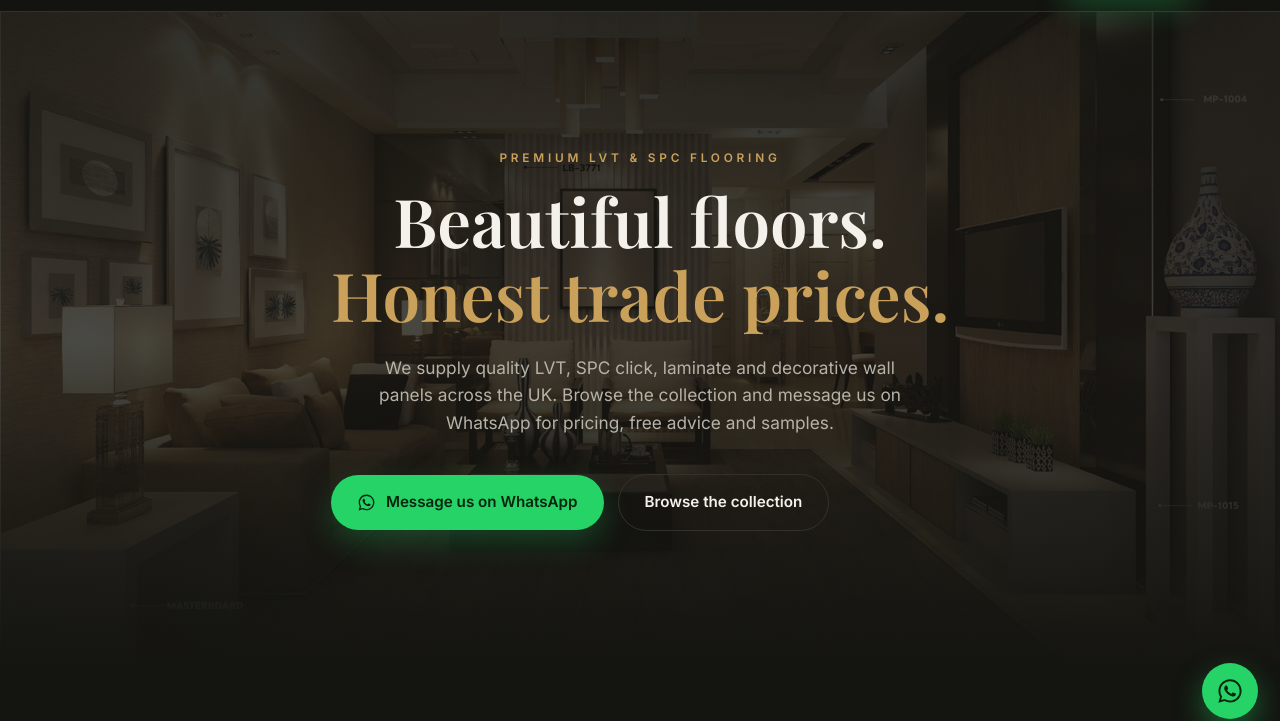
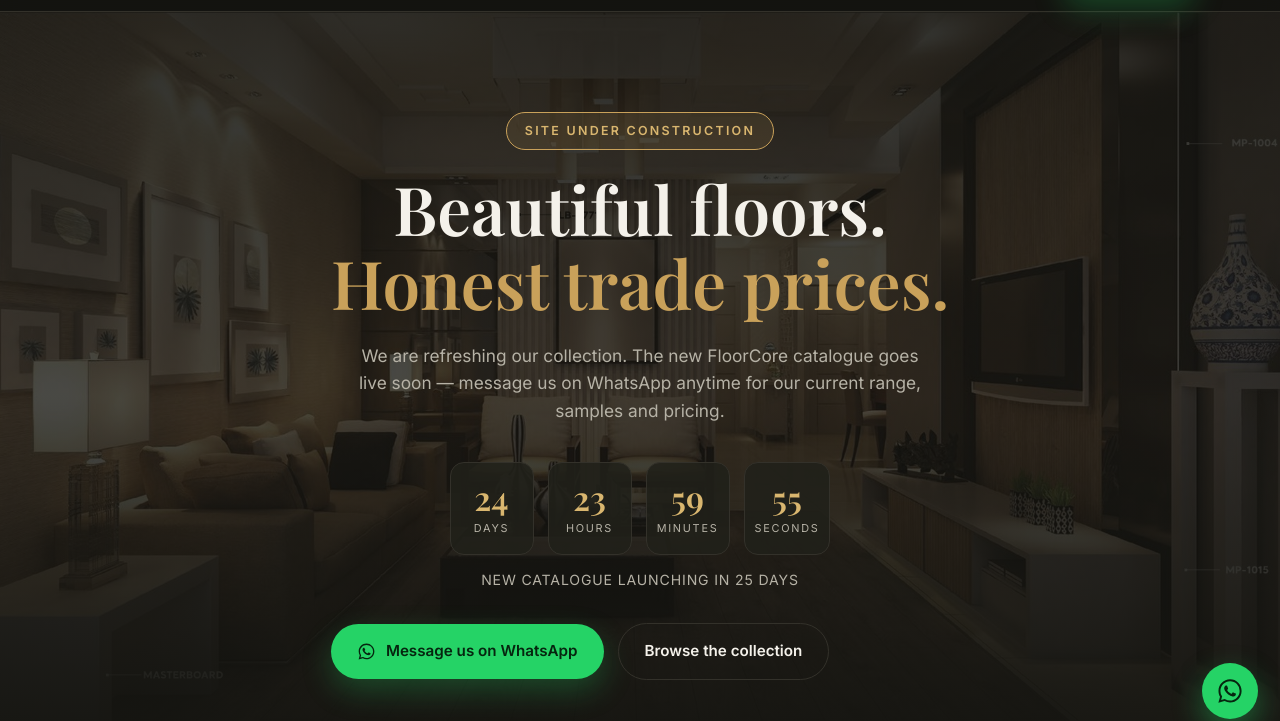
Before and after one commit to biteandbrand/floorcore, a plain HTML site: page index.html in a window 1280 px wide. Shown: the part 59-780 px from the top of the page. Drawn offline with nearby package versions, Linux system fonts and the light colour scheme.

Commit message:
Add under-construction mode: blurred products, badge and 25-day countdown

```diff
--- a/assets/css/style.css
+++ b/assets/css/style.css
@@ -241,6 +241,63 @@ img {
   margin: 0 auto 38px;
 }
 
+/* ---------- Under construction badge ---------- */
+.construction-badge {
+  display: inline-block;
+  background: rgba(201, 161, 90, 0.12);
+  border: 1px solid var(--accent);
+  color: var(--accent-strong);
+  padding: 8px 18px;
+  border-radius: 999px;
+  font-size: 0.78rem;
+  font-weight: 600;
+  letter-spacing: 0.18em;
+  text-transform: uppercase;
+  margin-bottom: 22px;
+}
+
+/* ---------- Countdown ---------- */
+.countdown {
+  display: flex;
+  gap: 14px;
+  justify-content: center;
+  margin-bottom: 14px;
+}
+
+.countdown-item {
+  background: rgba(32, 32, 26, 0.88);
+  border: 1px solid var(--line);
+  border-radius: 14px;
+  min-width: 84px;
+  padding: 16px 10px;
+}
+
+.countdown-num {
+  display: block;
+  font-family: "Playfair Display", Georgia, serif;
+  font-size: 2.1rem;
+  font-weight: 600;
+  line-height: 1.1;
+  color: var(--accent-strong);
+}
+
+.countdown-label {
+  display: block;
+  font-size: 0.68rem;
+  letter-spacing: 0.16em;
+  text-transform: uppercase;
+  color: var(--text-dim);
+  margin-top: 4px;
+}
+
+.countdown-note {
+  color: var(--text-dim);
+  font-size: 0.88rem;
+  letter-spacing: 0.06em;
+  text-transform: uppercase;
+  margin-bottom: 32px;
+}
+
 /* ---------- Categories ---------- */
 .categories {
   padding: 56px 0 24px;
@@ -326,6 +383,7 @@ img {
 }
 
 .product-img {
+  position: relative;
   aspect-ratio: 4 / 3;
   overflow: hidden;
   background: #2a2a22;
@@ -335,7 +393,26 @@ img {
   width: 100%;
   height: 100%;
   object-fit: cover;
+  filter: blur(9px);
+  transform: scale(1.08);
   transition: transform 0.35s ease;
+}
+
+.product-img::after {
+  content: "Under Construction";
+  position: absolute;
+  inset: 0;
+  display: flex;
+  align-items: center;
+  justify-content: center;
+  background: rgba(20, 20, 16, 0.45);
+  color: var(--accent-strong);
+  font-size: 0.78rem;
+  font-weight: 600;
+  letter-spacing: 0.18em;
+  text-transform: uppercase;
+  text-align: center;
+  pointer-events: none;
 }
 
 .product-card:hover .product-img img {
--- a/assets/js/main.js
+++ b/assets/js/main.js
@@ -3,4 +3,43 @@ document.addEventListener("DOMContentLoaded", function () {
   if (yearEl) {
     yearEl.textContent = new Date().getFullYear();
   }
+
+  var COUNTDOWN_KEY = "floorcore_launch";
+  var DAYS = 25;
+  var target = localStorage.getItem(COUNTDOWN_KEY);
+
+  if (!target) {
+    target = String(Date.now() + DAYS * 24 * 60 * 60 * 1000);
+    localStorage.setItem(COUNTDOWN_KEY, target);
+  }
+  target = parseInt(target, 10);
+
+  var daysEl = document.getElementById("cd-days");
+  var hoursEl = document.getElementById("cd-hours");
+  var minsEl = document.getElementById("cd-mins");
+  var secsEl = document.getElementById("cd-secs");
+
+  if (!daysEl) return;
+
+  function pad(n) {
+    return String(n).padStart(2, "0");
+  }
+
+  function tick() {
+    var diff = target - Date.now();
+    if (diff < 0) diff = 0;
+    var total = Math.floor(diff / 1000);
+    var d = Math.floor(total / 86400);
+    var h = Math.floor((total % 86400) / 3600);
+    var m = Math.floor((total % 3600) / 60);
+    var s = total % 60;
+
+    daysEl.textContent = d;
+    hoursEl.textContent = pad(h);
+    minsEl.textContent = pad(m);
+    secsEl.textContent = pad(s);
+  }
+
+  tick();
+  setInterval(tick, 1000);
 });
--- a/index.html
+++ b/index.html
@@ -40,12 +40,19 @@
     <section class="hero">
       <div class="hero-bg" style="background-image:url('assets/img/hero-wallpanels.jpg')"></div>
       <div class="hero-inner">
-        <p class="eyebrow">Premium LVT &amp; SPC Flooring</p>
+        <span class="construction-badge">Site Under Construction</span>
         <h1 class="hero-title">Beautiful floors.<br><span>Honest trade prices.</span></h1>
         <p class="hero-sub">
-          We supply quality LVT, SPC click, laminate and decorative wall panels across the UK.
-          Browse the collection and message us on WhatsApp for pricing, free advice and samples.
+          We are refreshing our collection. The new FloorCore catalogue goes live soon —
+          message us on WhatsApp anytime for our current range, samples and pricing.
         </p>
+        <div class="countdown" id="countdown" role="timer" aria-label="Time until new catalogue launch">
+          <div class="countdown-item"><span class="countdown-num" id="cd-days">25</span><span class="countdown-label">Days</span></div>
+          <div class="countdown-item"><span class="countdown-num" id="cd-hours">00</span><span class="countdown-label">Hours</span></div>
+          <div class="countdown-item"><span class="countdown-num" id="cd-mins">00</span><span class="countdown-label">Minutes</span></div>
+          <div class="countdown-item"><span class="countdown-num" id="cd-secs">00</span><span class="countdown-label">Seconds</span></div>
+        </div>
+        <p class="countdown-note">New catalogue launching in 25 days</p>
         <div class="actions">
           <a class="btn btn-whatsapp" href="https://wa.me/447568354068?text=Hello%20FloorCore%2C%20I%27d%20like%20to%20ask%20about%20your%20flooring%20products." target="_blank" rel="noopener">
             <svg class="icon" viewBox="0 0 24 24" aria-hidden="true"><path fill="currentColor" d="M12.04 2c-5.46 0-9.91 4.45-9.91 9.91 0 1.75.46 3.45 1.32 4.95L2.05 22l5.25-1.38a9.87 9.87 0 0 0 4.74 1.21h.01c5.46 0 9.9-4.45 9.9-9.91 0-2.65-1.03-5.14-2.9-7.01A9.82 9.82 0 0 0 12.04 2Zm0 18.15h-.01a8.2 8.2 0 0 1-4.19-1.15l-.3-.18-3.12.82.83-3.04-.2-.31a8.2 8.2 0 0 1-1.26-4.38c0-4.54 3.7-8.24 8.25-8.24 2.2 0 4.27.86 5.82 2.42a8.18 8.18 0 0 1 2.41 5.83c0 4.54-3.7 8.23-8.23 8.23Zm4.52-6.16c-.25-.12-1.47-.72-1.69-.81-.23-.08-.39-.12-.56.12-.17.25-.64.81-.78.97-.14.17-.29.19-.54.06-.25-.12-1.05-.39-1.99-1.23-.74-.66-1.23-1.47-1.38-1.72-.14-.25-.02-.38.11-.51.11-.11.25-.29.37-.43.12-.14.17-.25.25-.41.08-.17.04-.31-.02-.43-.06-.12-.56-1.34-.76-1.84-.2-.48-.41-.42-.56-.43h-.48c-.17 0-.43.06-.66.31-.22.25-.86.85-.86 2.07 0 1.22.89 2.4 1.01 2.56.12.17 1.75 2.67 4.23 3.74.59.26 1.05.41 1.41.52.59.19 1.13.16 1.56.1.48-.07 1.47-.6 1.67-1.18.21-.58.21-1.07.15-1.18-.06-.1-.23-.16-.48-.29Z"/></svg>
@@ -100,7 +107,7 @@
         <div class="section-head">
           <p class="eyebrow">The Collection</p>
           <h2 class="section-title">LVT &amp; SPC flooring</h2>
-          <p class="section-sub">EIR+ embossed designs in wood and stone looks. Message us for pricing, stock and samples — or send a photo of your room and we&rsquo;ll help you choose.</p>
+          <p class="section-sub">The new catalogue is under construction — product images below are placeholders. Message us on WhatsApp for our current range, stock and pricing.</p>
         </div>
 
         <div class="product-grid">
```
